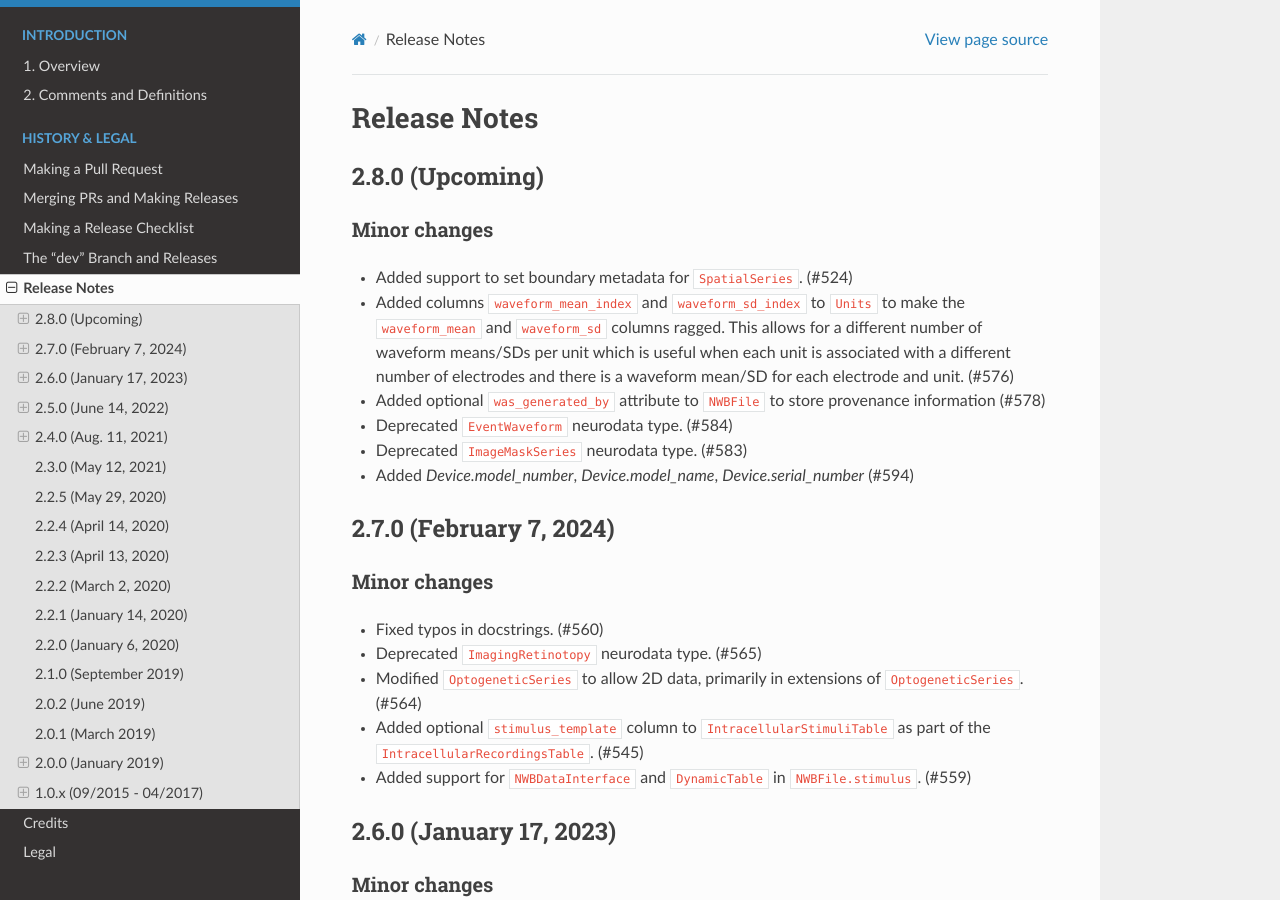
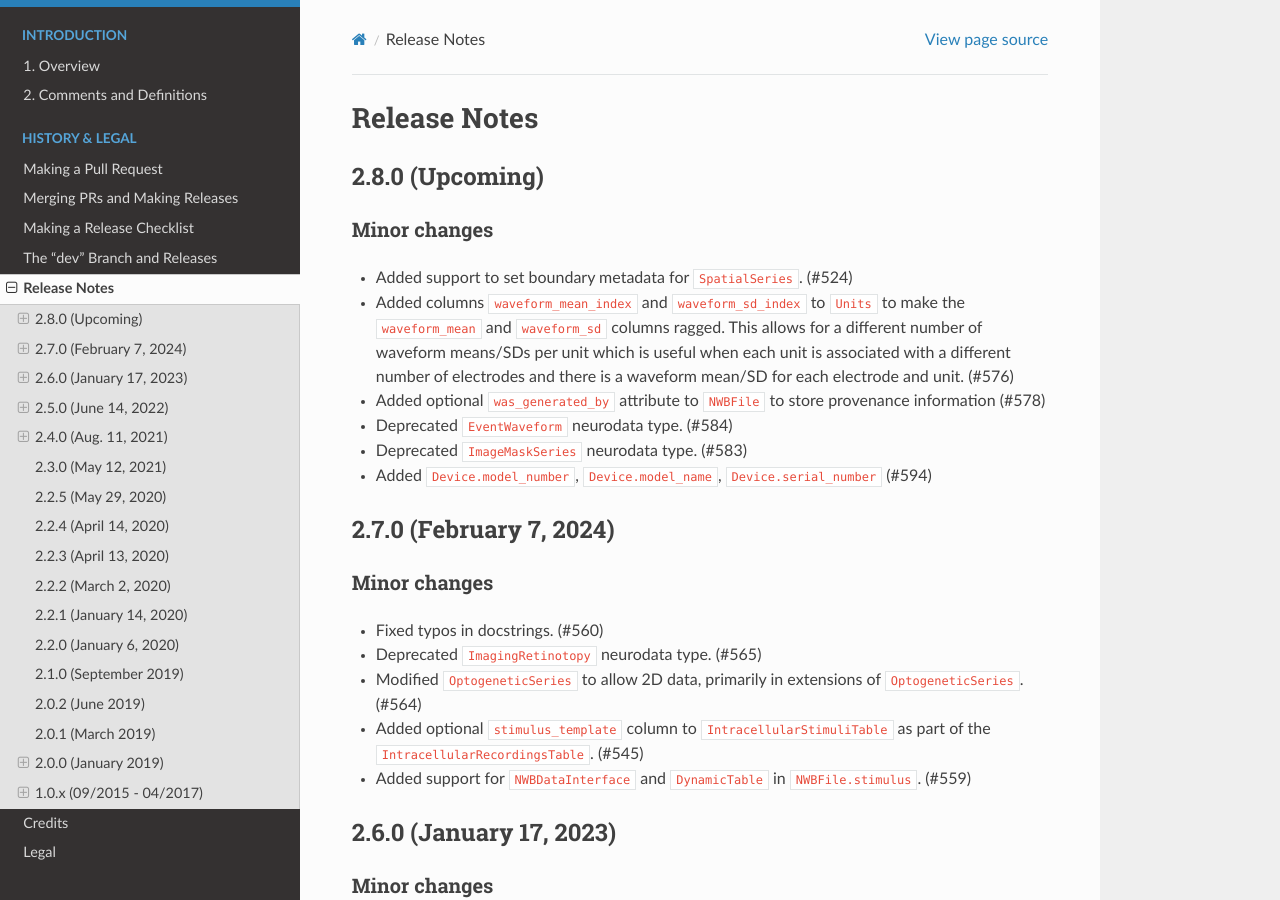
Before and after one commit to NeurodataWithoutBorders/nwb-schema, a Sphinx documentation site: the page built from docs/format/source/format_release_notes.rst, in a window 1280 px wide and 900 px high. Built offline with Sphinx 7.4.7 and the Read the Docs theme 3.1.0, drawn with Linux system fonts in a browser that asks for light colours.

```diff
--- a/docs/format/source/format_release_notes.rst
+++ b/docs/format/source/format_release_notes.rst
@@ -16,7 +16,7 @@ Minor changes
 - Added optional ``was_generated_by`` attribute to ``NWBFile`` to store provenance information (#578)
 - Deprecated ``EventWaveform`` neurodata type. (#584)
 - Deprecated ``ImageMaskSeries`` neurodata type. (#583)
-- Added `Device.model_number`, `Device.model_name`, `Device.serial_number` (#594)
+- Added ``Device.model_number``, ``Device.model_name``, ``Device.serial_number`` (#594)
 
 2.7.0 (February 7, 2024)
 ------------------------
```
